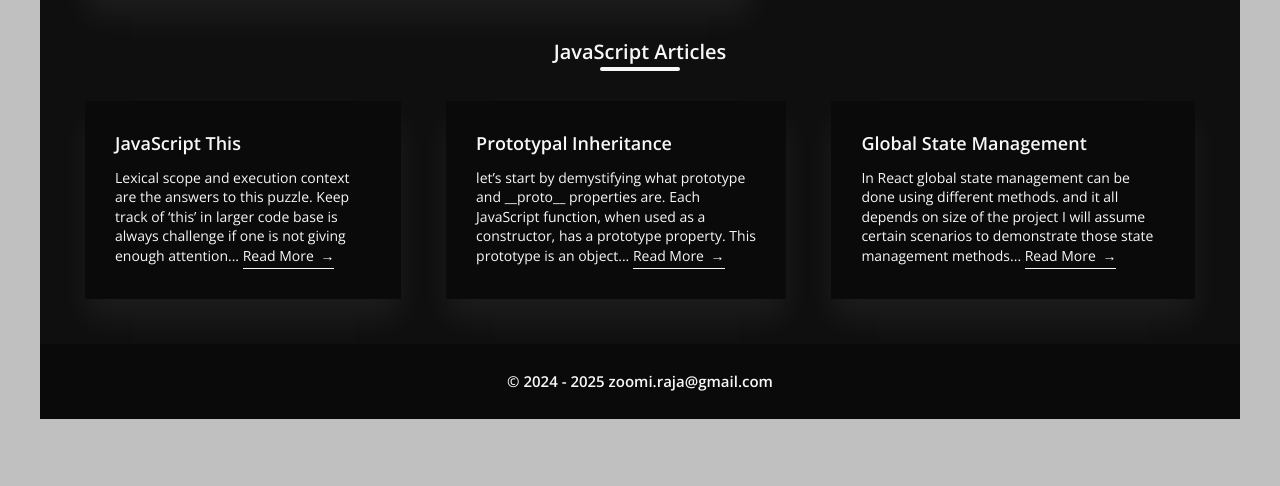
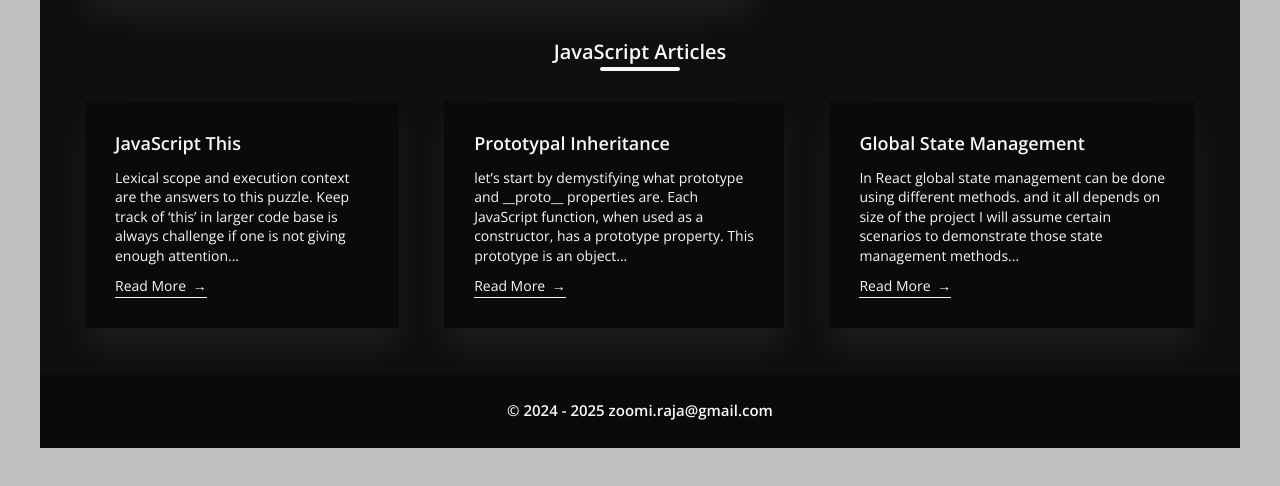
Before and after one commit to zoomi-raja/zoomi-raja.github.io, a plain HTML site: page index.html in a window 1280 px wide. Shown: the part 1139-1625 px from the top of the page. Before the commit the page ends 1598 px from the top, so only its background shows below. Drawn offline with nearby package versions, Linux system fonts and the light colour scheme.

Commit message:
fix: article link margin top

```diff
--- a/css/style.css
+++ b/css/style.css
@@ -345,6 +345,11 @@ body {
     box-shadow: var(--shadow-light);
     line-height: 1.4;
 }
+
+.JavaScript .articles .article .link{
+    margin-top: 1rem;
+}
+
 .JavaScript .articles .article .title{
     font-size: 1.8rem;
     margin-bottom: 1.2rem;
--- a/index.html
+++ b/index.html
@@ -100,8 +100,8 @@
                             Lexical scope and execution context are the answers to this puzzle.
                             Keep track of ‘this’ in larger code base is always challenge if one
                             is not giving enough attention...
-                            <a target="_blank" href="https://zoomi-raja.medium.com/this-and-arrow-functions-in-javascript-96929727dd1c" class="link">Read More <span>&rarr;</span></a>
                         </p>
+                        <a target="_blank" href="https://zoomi-raja.medium.com/this-and-arrow-functions-in-javascript-96929727dd1c" class="link">Read More <span>&rarr;</span></a>
                     </div>
                     <div class="article">
                         <h2 class="title">Prototypal Inheritance</h2>
@@ -109,8 +109,8 @@
                             let’s start by demystifying what prototype and __proto__ properties are.
                             Each JavaScript function, when used as a constructor, has a prototype
                             property. This prototype is an object...
-                            <a target="_blank" href="https://zoomi-raja.medium.com/prototypal-inheritance-and-difference-between-new-and-object-create-e28f17771160" class="link">Read More <span>&rarr;</span></a>
                         </p>
+                        <a target="_blank" href="https://zoomi-raja.medium.com/prototypal-inheritance-and-difference-between-new-and-object-create-e28f17771160" class="link">Read More <span>&rarr;</span></a>
                     </div>
                     <div class="article">
                         <h2 class="title">Global State Management</h2>
@@ -118,8 +118,8 @@
                             In React global state management can be done using different methods. and
                             it all depends on size of the project I will assume certain scenarios to
                             demonstrate those state management methods...
-                            <a target="_blank" href="https://zoomi-raja.medium.com/react-global-state-management-usecontext-usereducer-redux-or-redux-toolkit-while-using-thunk-e46c7040f442" class="link">Read More <span>&rarr;</span></a>
                         </p>
+                        <a target="_blank" href="https://zoomi-raja.medium.com/react-global-state-management-usecontext-usereducer-redux-or-redux-toolkit-while-using-thunk-e46c7040f442" class="link">Read More <span>&rarr;</span></a>
                     </div>
                 </div>
             </div>
```
